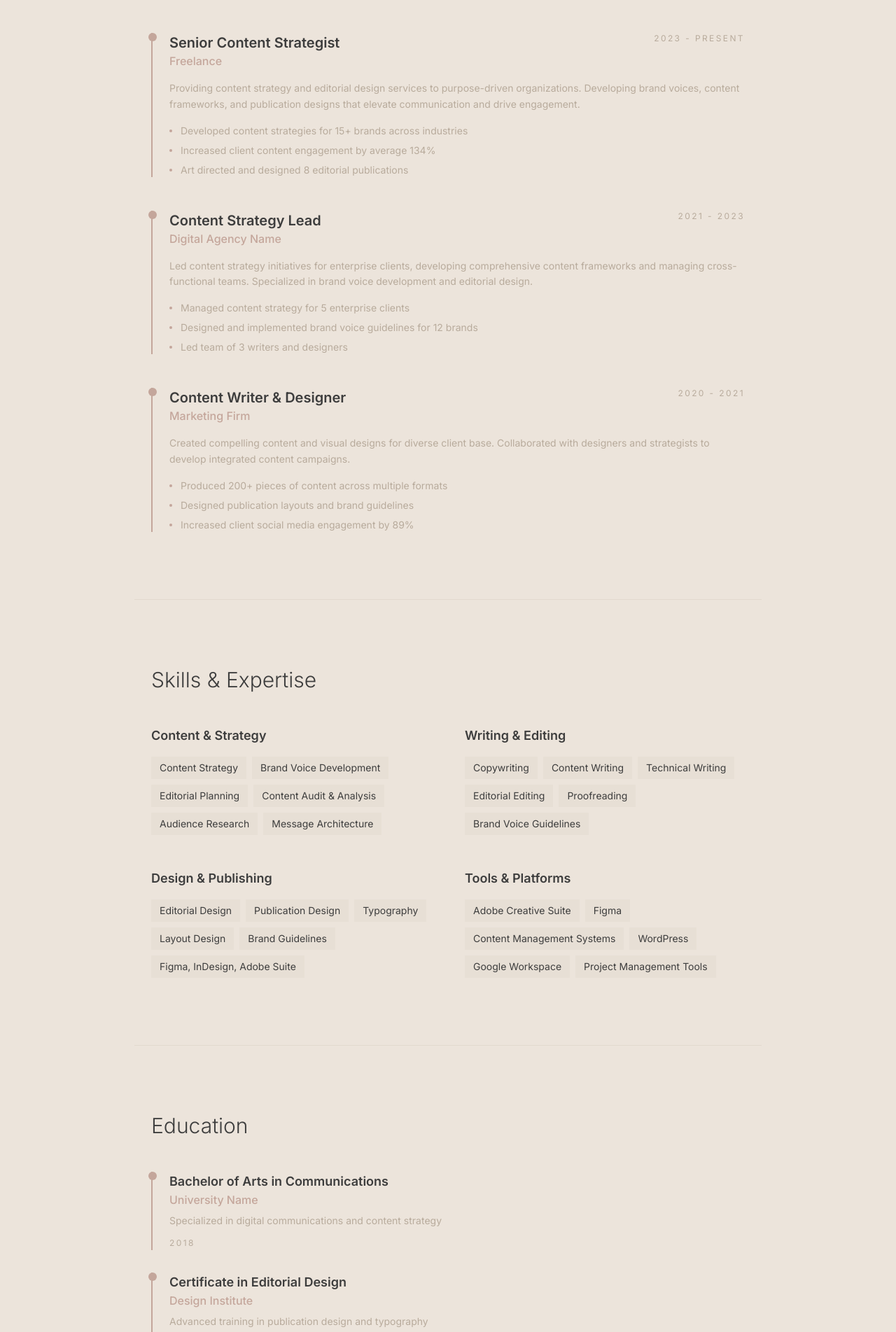
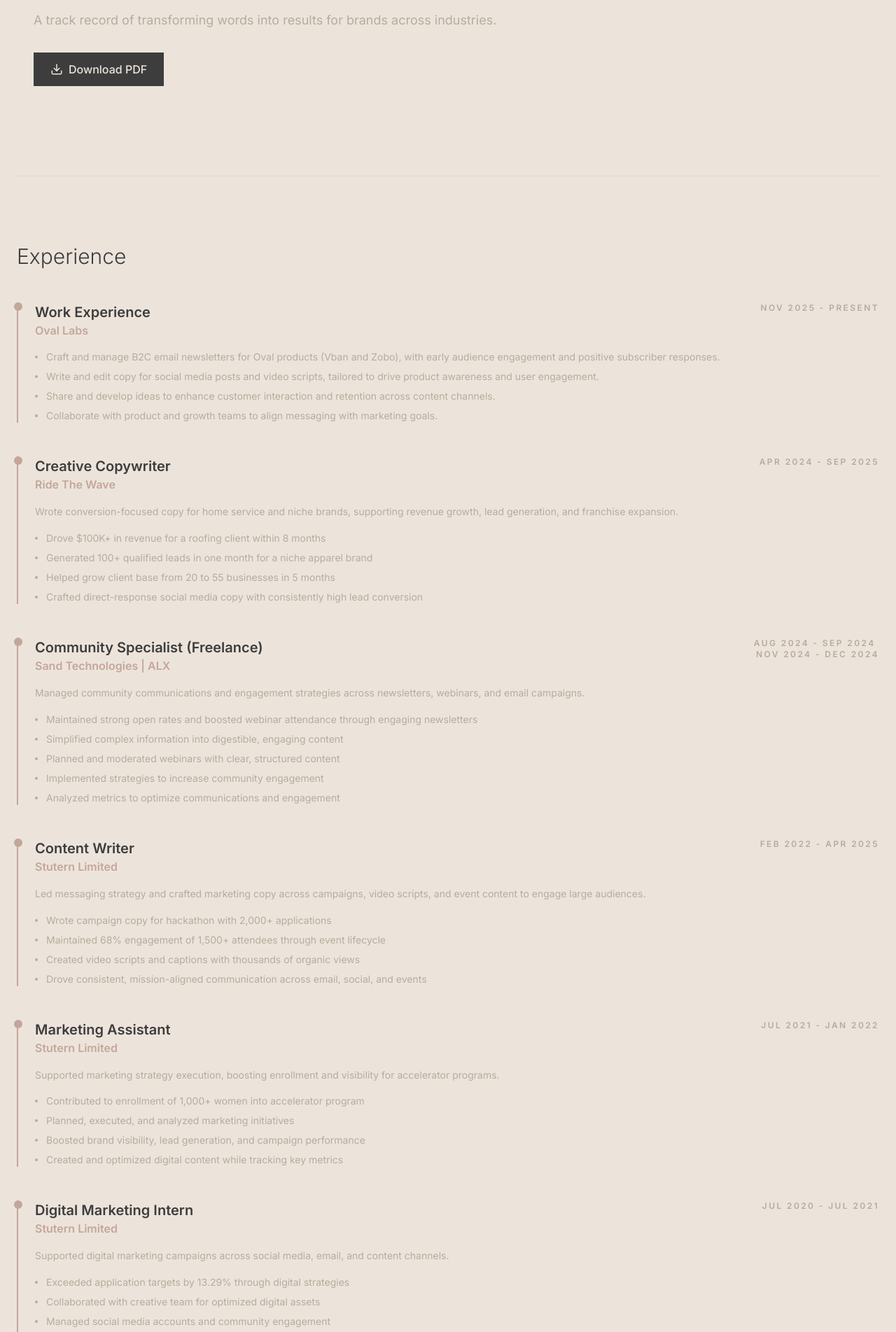
Before and after one commit to Cornerstone-04/forever-portfolio, a Next.js app: page /resume in a window 1280 px wide. Shown: the part 597-2500 px from the top of the page at 70% size. Built offline with nearby package versions, Linux system fonts and the light colour scheme.

Commit message:
feat: update written details

```diff
--- a/app/resume/page.tsx
+++ b/app/resume/page.tsx
@@ -1,157 +1,75 @@
 "use client";
 
+import { certifications, education, experience, skills } from "@/lib/resume";
 import { motion } from "framer-motion";
 import { Download } from "lucide-react";
-
-const experience = [
-  {
-    title: "Senior Content Strategist",
-    company: "Freelance",
-    period: "2023 - Present",
-    description:
-      "Providing content strategy and editorial design services to purpose-driven organizations. Developing brand voices, content frameworks, and publication designs that elevate communication and drive engagement.",
-    highlights: [
-      "Developed content strategies for 15+ brands across industries",
-      "Increased client content engagement by average 134%",
-      "Art directed and designed 8 editorial publications",
-    ],
-  },
-  {
-    title: "Content Strategy Lead",
-    company: "Digital Agency Name",
-    period: "2021 - 2023",
-    description:
-      "Led content strategy initiatives for enterprise clients, developing comprehensive content frameworks and managing cross-functional teams. Specialized in brand voice development and editorial design.",
-    highlights: [
-      "Managed content strategy for 5 enterprise clients",
-      "Designed and implemented brand voice guidelines for 12 brands",
-      "Led team of 3 writers and designers",
-    ],
-  },
-  {
-    title: "Content Writer & Designer",
-    company: "Marketing Firm",
-    period: "2020 - 2021",
-    description:
-      "Created compelling content and visual designs for diverse client base. Collaborated with designers and strategists to develop integrated content campaigns.",
-    highlights: [
-      "Produced 200+ pieces of content across multiple formats",
-      "Designed publication layouts and brand guidelines",
-      "Increased client social media engagement by 89%",
-    ],
-  },
-];
-
-const education = [
-  {
-    degree: "Bachelor of Arts in Communications",
-    institution: "University Name",
-    year: "2018",
-    details: "Specialized in digital communications and content strategy",
-  },
-  {
-    degree: "Certificate in Editorial Design",
-    institution: "Design Institute",
-    year: "2020",
-    details: "Advanced training in publication design and typography",
-  },
-];
-
-const skills = [
-  {
-    category: "Content & Strategy",
-    items: [
-      "Content Strategy",
-      "Brand Voice Development",
-      "Editorial Planning",
-      "Content Audit & Analysis",
-      "Audience Research",
-      "Message Architecture",
-    ],
-  },
-  {
-    category: "Writing & Editing",
-    items: [
-      "Copywriting",
-      "Content Writing",
-      "Technical Writing",
-      "Editorial Editing",
-      "Proofreading",
-      "Brand Voice Guidelines",
-    ],
-  },
-  {
-    category: "Design & Publishing",
-    items: [
-      "Editorial Design",
-      "Publication Design",
-      "Typography",
-      "Layout Design",
-      "Brand Guidelines",
-      "Figma, InDesign, Adobe Suite",
-    ],
-  },
-  {
-    category: "Tools & Platforms",
-    items: [
-      "Adobe Creative Suite",
-      "Figma",
-      "Content Management Systems",
-      "WordPress",
-      "Google Workspace",
-      "Project Management Tools",
-    ],
-  },
-];
-
-const certifications = [
-  "Content Strategy Certification",
-  "Editorial Design Masterclass",
-  "Brand Strategy Workshop",
-  "Advanced Typography Course",
-];
+import { useState } from "react";
 
 export default function Resume() {
+  const [downloaded, setDownloaded] = useState(false);
+
+  const handleDownload = () => {
+    const link = document.createElement("a");
+    link.href =
+      "https://docs.google.com/document/d/1-9yq7-cLr2Rzj4mLxCro9LD-SdVoVALJngmXCefYKuI/edit?usp=sharing";
+    // link.href =
+    //   "https://docs.google.com/uc?export=download&id=1-9yq7-cLr2Rzj4mLxCro9LD-SdVoVALJngmXCefYKuI";
+    link.download = "Forever-Ephraim-Resume.pdf";
+    document.body.appendChild(link);
+    link.click();
+    document.body.removeChild(link);
+
+    setDownloaded(true);
+    setTimeout(() => setDownloaded(false), 3000);
+  };
   return (
-    <div className="min-h-screen bg-[#ECE4DB]">
-      {/* Hero Section */}
-      <section className="max-w-4xl mx-auto px-6 py-24 md:py-32">
+    <div className="min-h-screen bg-[#ECE4DB] pt-32">
+      <section className="py-20 md:py-32 px-4 md:px-12">
+        <div className="max-w-400 mx-auto">
           <motion.div
-          initial={{ opacity: 0, y: 20 }}
+            initial={{ opacity: 0, y: 30 }}
             animate={{ opacity: 1, y: 0 }}
             transition={{ duration: 0.8 }}
           >
             <span className="text-xs uppercase tracking-[0.3em] text-[#B8AB9C] mb-8 block">
-            Professional Background
+              Resume{" "}
             </span>
-
             <h1
-            className="text-5xl md:text-6xl font-light leading-tight mb-8 text-[#3d3d3d]"
-            style={{ fontFamily: "var(--font-display)" }}
+              className="text-[clamp(2.5rem,12vw,10rem)] font-black leading-[0.9] tracking-tighter text-[#3d3d3d] uppercase mb-8"
+              style={{ fontFamily: "var(--font-display)", fontWeight: 900 }}
             >
-            Resume
+              Professional
+              <br />
+              <span className="text-[#C4A69B]">Background</span>
             </h1>
-
-          <div className="flex flex-col md:flex-row md:items-center md:justify-between gap-6">
-            <p className="text-base text-[#B8AB9C] leading-relaxed max-w-2xl">
-              Comprehensive overview of my professional experience, education,
-              and skills in content strategy and editorial design.
+            <p className="text-lg text-[#B8AB9C] max-w-2xl mb-8">
+              A track record of transforming words into results for brands
+              across industries.
             </p>
-            <button className="flex items-center gap-2 px-6 py-3 bg-[#3d3d3d] text-[#ECE4DB] font-medium whitespace-nowrap hover:bg-[#C4A69B] transition-all duration-300">
+            <button
+              onClick={handleDownload}
+              className="flex items-center gap-2 px-6 py-3 bg-[#3d3d3d] text-[#ECE4DB] font-medium whitespace-nowrap hover:bg-[#C4A69B] transition-all duration-300"
+            >
+              {downloaded ? (
+                "Downloaded!"
+              ) : (
+                <>
                   <Download size={18} />
                   Download PDF
+                </>
+              )}
             </button>
+          </motion.div>
         </div>
-        </motion.div>
       </section>
 
       {/* Divider */}
-      <div className="max-w-4xl mx-auto px-6">
+      <div className="max-w-400 mx-auto px-6">
         <div className="h-px bg-[#B8AB9C]/20" />
       </div>
 
       {/* Experience Section */}
-      <section className="max-w-4xl mx-auto px-6 py-24">
+      <section className="max-w-400 mx-auto px-6 py-24">
         <motion.div
           initial={{ opacity: 0, y: 20 }}
           whileInView={{ opacity: 1, y: 0 }}
@@ -183,11 +101,11 @@ export default function Resume() {
                       <h3 className="text-xl font-semibold text-[#3d3d3d]">
                         {job.title}
                       </h3>
-                      <p className="text-base font-medium text-[#C4A69B]">
+                      <p className="text-base font-semibold text-[#C4A69B]">
                         {job.company}
                       </p>
                     </div>
-                    <span className="text-xs uppercase tracking-[0.2em] text-[#B8AB9C] whitespace-nowrap">
+                    <span className="text-xs text-right font-semibold uppercase tracking-[0.2em] text-[#B8AB9C] whitespace-pre-wrap">
                       {job.period}
                     </span>
                   </div>
@@ -215,7 +133,7 @@ export default function Resume() {
       </section>
 
       {/* Skills Section */}
-      <section className="max-w-4xl mx-auto px-6 py-24 border-t border-[#B8AB9C]/20">
+      <section className="max-w-400 mx-auto px-6 py-24 border-t border-[#B8AB9C]/20">
         <motion.div
           initial={{ opacity: 0, y: 20 }}
           whileInView={{ opacity: 1, y: 0 }}
@@ -258,7 +176,7 @@ export default function Resume() {
       </section>
 
       {/* Education Section */}
-      <section className="max-w-4xl mx-auto px-6 py-24 border-t border-[#B8AB9C]/20">
+      <section className="max-w-400 mx-auto px-6 py-24 border-t border-[#B8AB9C]/20">
         <motion.div
           initial={{ opacity: 0, y: 20 }}
           whileInView={{ opacity: 1, y: 0 }}
@@ -293,7 +211,7 @@ export default function Resume() {
                   </p>
                 </div>
 
-                <p className="text-sm text-[#B8AB9C] mb-2">{edu.details}</p>
+                {/*<p className="text-sm text-[#B8AB9C] mb-2">{edu.details}</p>*/}
 
                 <span className="text-xs uppercase tracking-[0.2em] text-[#B8AB9C]">
                   {edu.year}
@@ -305,7 +223,7 @@ export default function Resume() {
       </section>
 
       {/* Certifications Section */}
-      <section className="max-w-4xl mx-auto px-6 py-24 border-t border-[#B8AB9C]/20">
+      <section className="max-w-400 mx-auto px-6 py-24 border-t border-[#B8AB9C]/20">
         <motion.div
           initial={{ opacity: 0, y: 20 }}
           whileInView={{ opacity: 1, y: 0 }}
--- a/app/work/page.tsx
+++ b/app/work/page.tsx
@@ -103,13 +103,13 @@ export default function WorkPage() {
               className="text-[clamp(2.5rem,12vw,10rem)] font-black leading-[0.9] tracking-tighter text-[#3d3d3d] uppercase mb-8"
               style={{ fontFamily: "var(--font-display)", fontWeight: 900 }}
             >
-              Selected
+              Words That
               <br />
               <span className="text-[#C4A69B]">Work</span>
             </h1>
             <p className="text-lg text-[#B8AB9C] max-w-2xl">
-              Campaigns that drove measurable results through strategic
-              storytelling and data-driven copywriting.
+              A selection of projects where strategic copy met measurable
+              results. Each piece crafted to connect, engage, and convert.
             </p>
           </motion.div>
         </div>
--- a/components/ui/faq-accordion.tsx
+++ b/components/ui/faq-accordion.tsx
@@ -36,7 +36,7 @@ export function FAQAccordion({ items }: FAQAccordionProps) {
             </h3>
             <ChevronDown
               size={20}
-              className={`flex-shrink-0 text-[#C4A69B] transition-transform duration-300 ${
+              className={`shrink-0 text-[#C4A69B] transition-transform duration-300 ${
                 openIndex === index ? "rotate-180" : ""
               }`}
             />
--- /dev/null
+++ b/lib/resume.ts
@@ -0,0 +1,149 @@
+const experience = [
+  {
+    title: "Work Experience",
+    company: "Oval Labs",
+    period: "Nov 2025 - Present",
+    description: "",
+    highlights: [
+      "Craft and manage B2C email newsletters for Oval products (Vban and Zobo), with early audience engagement and positive subscriber responses.",
+      "Write and edit copy for social media posts and video scripts, tailored to drive product awareness and user engagement.",
+      "Share and develop ideas to enhance customer interaction and retention across content channels.",
+      "Collaborate with product and growth teams to align messaging with marketing goals.",
+    ],
+  },
+  {
+    title: "Creative Copywriter",
+    company: "Ride The Wave",
+    period: "APR 2024 - SEP 2025",
+    description:
+      "Wrote conversion-focused copy for home service and niche brands, supporting revenue growth, lead generation, and franchise expansion.",
+    highlights: [
+      "Drove $100K+ in revenue for a roofing client within 8 months",
+      "Generated 100+ qualified leads in one month for a niche apparel brand",
+      "Helped grow client base from 20 to 55 businesses in 5 months",
+      "Crafted direct-response social media copy with consistently high lead conversion",
+    ],
+  },
+  {
+    title: "Community Specialist (Freelance)",
+    company: "Sand Technologies | ALX",
+    period: "Aug 2024 - Sep 2024 \n Nov 2024 - Dec 2024",
+    description:
+      "Managed community communications and engagement strategies across newsletters, webinars, and email campaigns.",
+    highlights: [
+      "Maintained strong open rates and boosted webinar attendance through engaging newsletters",
+      "Simplified complex information into digestible, engaging content",
+      "Planned and moderated webinars with clear, structured content",
+      "Implemented strategies to increase community engagement",
+      "Analyzed metrics to optimize communications and engagement",
+    ],
+  },
+  {
+    title: "Content Writer",
+    company: "Stutern Limited",
+    period: "Feb 2022 - Apr 2025",
+    description:
+      "Led messaging strategy and crafted marketing copy across campaigns, video scripts, and event content to engage large audiences.",
+    highlights: [
+      "Wrote campaign copy for hackathon with 2,000+ applications",
+      "Maintained 68% engagement of 1,500+ attendees through event lifecycle",
+      "Created video scripts and captions with thousands of organic views",
+      "Drove consistent, mission-aligned communication across email, social, and events",
+    ],
+  },
+  {
+    title: "Marketing Assistant",
+    company: "Stutern Limited",
+    period: "Jul 2021 - Jan 2022",
+    description:
+      "Supported marketing strategy execution, boosting enrollment and visibility for accelerator programs.",
+    highlights: [
+      "Contributed to enrollment of 1,000+ women into accelerator program",
+      "Planned, executed, and analyzed marketing initiatives",
+      "Boosted brand visibility, lead generation, and campaign performance",
+      "Created and optimized digital content while tracking key metrics",
+    ],
+  },
+  {
+    title: "Digital Marketing Intern",
+    company: "Stutern Limited",
+    period: "Jul 2020 - Jul 2021",
+    description:
+      "Supported digital marketing campaigns across social media, email, and content channels.",
+    highlights: [
+      "Exceeded application targets by 13.29% through digital strategies",
+      "Collaborated with creative team for optimized digital assets",
+      "Managed social media accounts and community engagement",
+      "Maintained positive brand presence online",
+    ],
+  },
+];
+
+const education = [
+  {
+    degree: "Bachelor of Science in Mass Communications",
+    institution: "National Open University od Nigeria (NOUN)",
+    year: "2018-2023",
+  },
+  {
+    degree: "National Youth Service Corps (Exclusion Letter)",
+    institution: "NYSC Nigeria",
+    year: "2023",
+  },
+];
+
+const skills = [
+  {
+    category: "Content & Strategy",
+    items: [
+      "Content Strategy",
+      "Brand Voice Development",
+      "Editorial Planning",
+      "Content Audit & Analysis",
+      "Audience Research",
+      "Message Architecture",
+    ],
+  },
+  {
+    category: "Writing & Editing",
+    items: [
+      "Copywriting",
+      "Content Writing",
+      "Technical Writing",
+      "Editorial Editing",
+      "Proofreading",
+      "Brand Voice Guidelines",
+    ],
+  },
+  {
+    category: "Design & Publishing",
+    items: [
+      "Editorial Design",
+      "Publication Design",
+      "Typography",
+      "Layout Design",
+      "Brand Guidelines",
+      "Figma, InDesign, Adobe Suite",
+    ],
+  },
+  {
+    category: "Tools & Platforms",
+    items: [
+      "Adobe Creative Suite",
+      "Figma",
+      "Content Management Systems",
+      "WordPress",
+      "Google Workspace",
+      "Project Management Tools",
+    ],
+  },
+];
+
+const certifications = [
+  "Product Marketing",
+  "Mastery in Copywriting",
+  "Content Marketing",
+  "Fundamentals of Digital Marketing",
+];
+
+export { experience, education, skills, certifications };
```
Also changed, not shown: app/about/page.tsx (+23 -17 lines), app/blog/page.tsx (+21 -22 lines), app/contact/page.tsx (+7 -38 lines), app/page.tsx (+5 -5 lines), components/shared/footer.tsx (+26 -7 lines), lib/contact-methods.ts (added, +47 -0 lines), 1 other file (tests, documents, lock files or other folders). Lines whose indentation alone changed are shown as unchanged.
